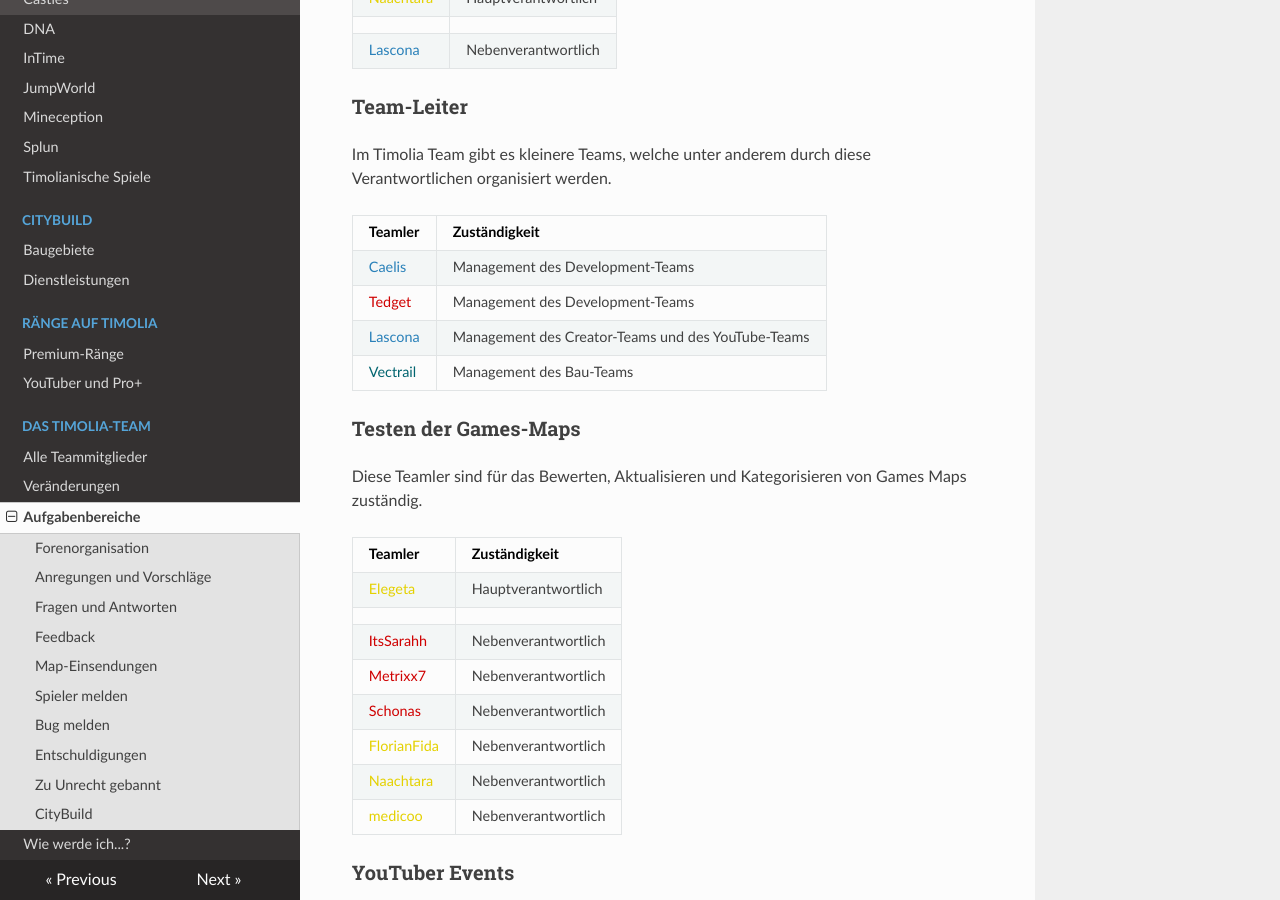
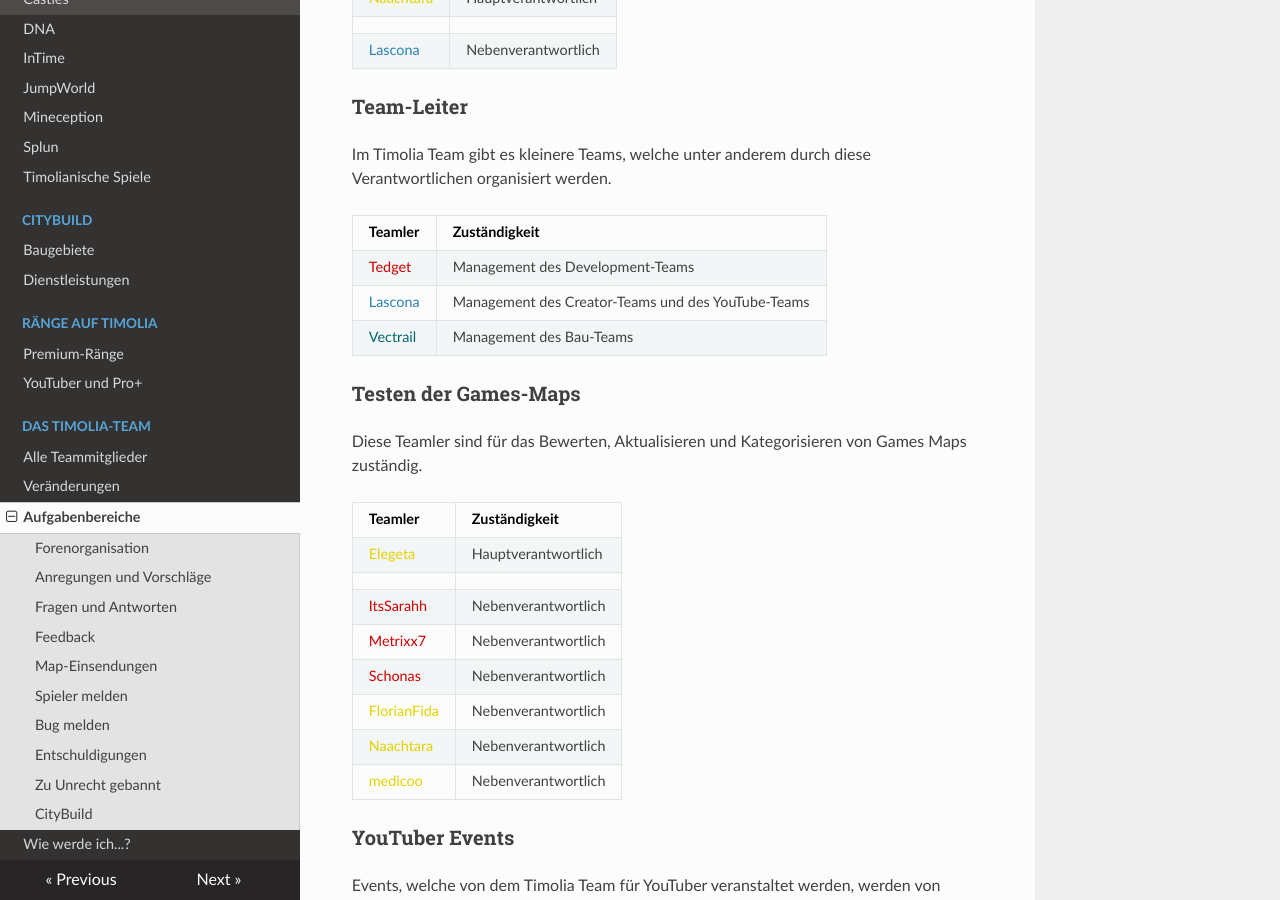
Before and after one commit to TimoliaDE/HowTo, an MkDocs documentation site: the page built from docs/team/responsibilities.md, in a window 1280 px wide and 900 px high, scrolled down 5490 px. Built offline with MkDocs 1.6.1, drawn with Linux system fonts in a browser that asks for light colours; nearby versions of some CDN libraries; old or Windows-style settings are respelled for this version of MkDocs.

Commit message:
Update responsibilities.md

```diff
--- a/docs/team/responsibilities.md
+++ b/docs/team/responsibilities.md
@@ -188,7 +188,6 @@ Im Timolia Team gibt es kleinere Teams, welche unter anderem durch diese Verantw
 
 | Teamler | Zuständigkeit |
 | ------ | ------ |
-|<span style="color:#2980b9">Caelis</span> | Management des Development-Teams |
 |<span style="color:#CF0101">Tedget</span> | Management des Development-Teams |
 |<span style="color:#2980b9">Lascona</span> | Management des Creator-Teams und des YouTube-Teams |
 |<span style="color:#00646F">Vectrail</span> | Management des Bau-Teams |
```
